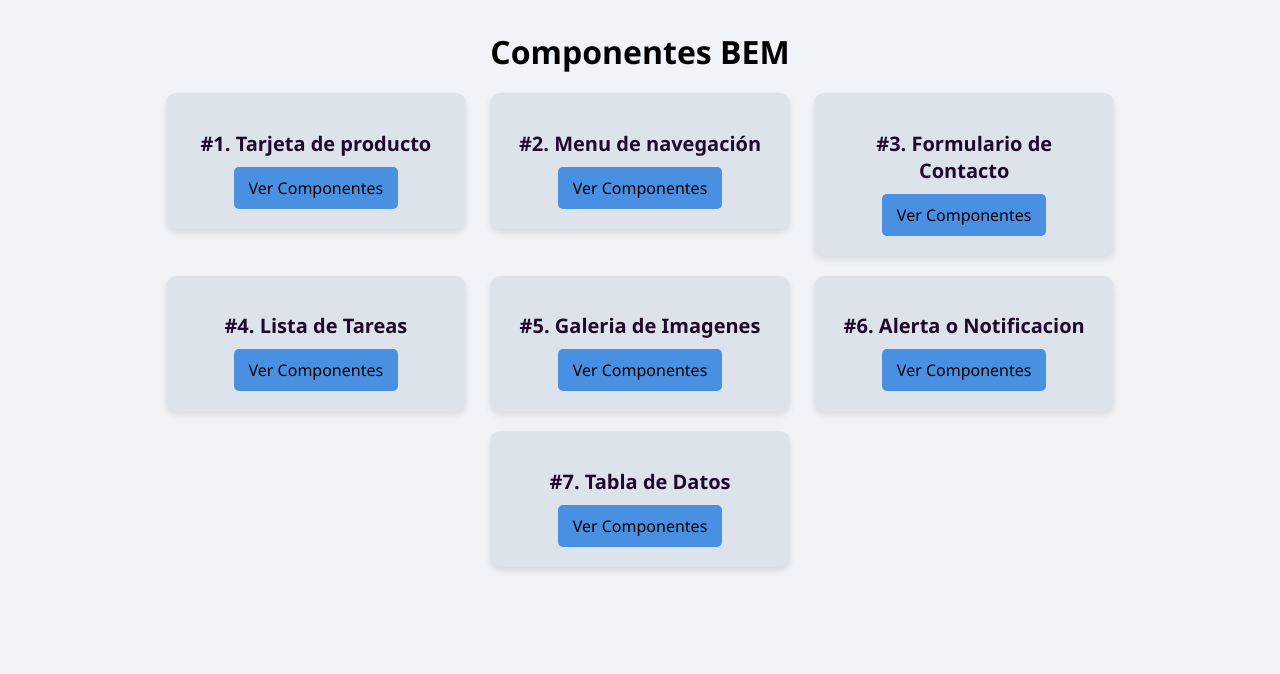
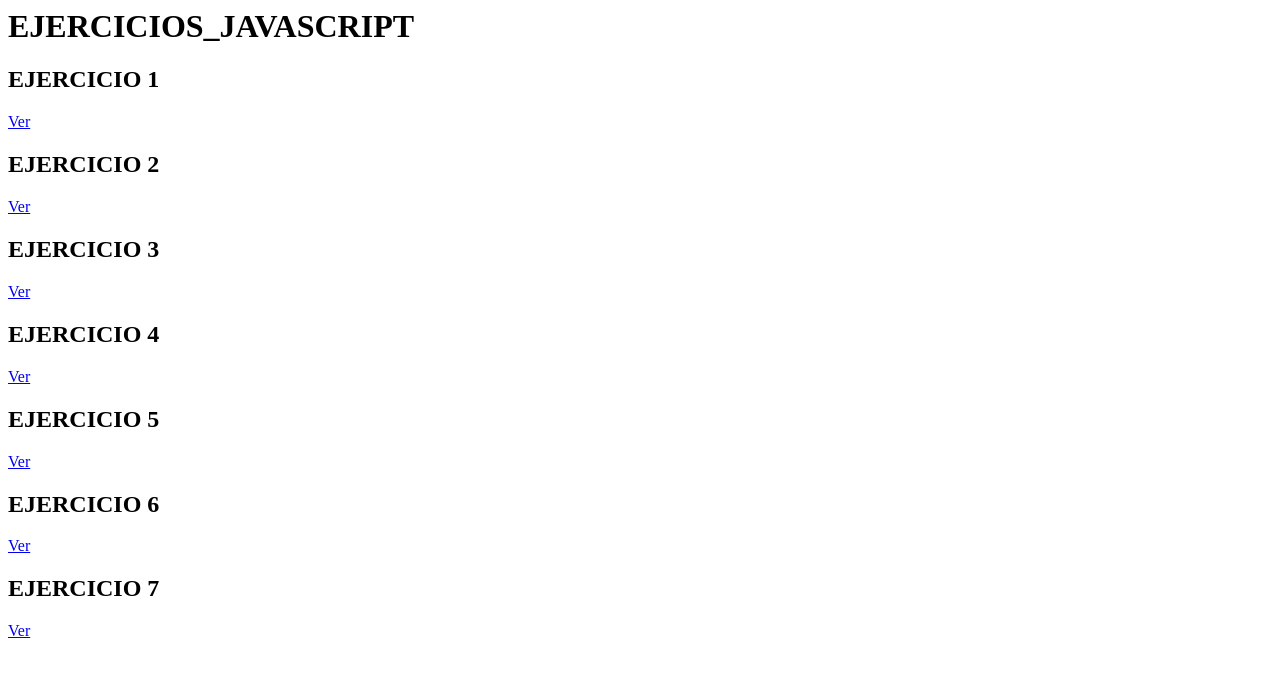
Before and after one commit to karenroa2520/ACTIVIDAD_TRANSFERENCIA, a plain HTML site: page index.html in a window 1280 px wide. Drawn offline with Linux system fonts and the light colour scheme.

Commit message:
se agegan los ultimos ejercicios de la actividad y se agregan la pagina inicial donde nos dirigimos a cada ejercicio

```diff
--- a/estilos.css
+++ /dev/null
@@ -1,106 +0,0 @@
-/* ====================== */
-/* VARIABLES GLOBALES EN :root */
-/* ====================== */
-:root {
-    /* Color de fondo para el contenedor general */
-    --main-bg-contenedorPrincipal: #F0F4F8; /* azul grisáceo claro */
-
-    /* Color de fondo para los componentes individuales */
-    --main-bg-componentes: #DCE3EA; /* gris azulado suave */
-
-    /* Color de fondo para los botones principales */
-    --main-bg-botones: #4A90E2; /* azul brillante */
-
-    /* Color de fondo cuando el botón está en estado hover (clickeable) */
-    --main-bg-botonClickeable: #2C5FA5; /* azul oscuro */
-}
-
-
-/* ====================== */
-/* ESTILOS GENERALES DEL BODY */
-/* ====================== */
-body {
-    margin: 0; /* Elimina los márgenes por defecto del navegador */
-    font-family: 'Segoe UI', sans-serif; /* Fuente principal utilizada en el sitio */
-    background-color: var(--main-bg-contenedorPrincipal); /* Usa la variable definida para el fondo */
-    padding: 30px; /* Espaciado interior alrededor del contenido */
-    text-align: center; /* Centra horizontalmente el texto */
-}
-
-/* ====================== */
-/* ENCABEZADO PRINCIPAL (BEM: header-main__title) */
-/* ====================== */
-.header-main__title {
-    font-size: 32px; /* Tamaño de fuente grande para el título */
-    color: black; /* Color del texto */
-    margin-bottom: 10px; /* Espaciado debajo del título */
-}
-
-/* ====================== */
-/* CONTENEDOR DE COMPONENTES (BEM: Componentes) */
-/* ====================== */
-.Componentes {
-    text-align: center; /* Centra horizontalmente los bloques dentro del contenedor */
-}
-
-/* ====================== */
-/* BLOQUE INDIVIDUAL DE COMPONENTE (BEM: Componentes__bloque) */
-/* ====================== */
-.Componentes__bloque {
-    display: inline-block; /* Permite mostrar varios bloques en línea */
-    vertical-align: top; /* Alinea los bloques desde la parte superior */
-    background-color: var(--main-bg-componentes); /* Usa la variable para el color de fondo */
-    border-radius: 10px; /* Bordes redondeados */
-    box-shadow: 0 4px 6px rgba(0,0,0,0.1); /* Sombra sutil para resaltar el bloque */
-    width: 300px; /* Ancho fijo del bloque */
-    margin: 10px; /* Espaciado externo entre bloques */
-    padding: 20px; /* Espaciado interno del contenido */
-    box-sizing: border-box; /* Incluye borde y padding dentro del ancho total */
-    text-align: center; /* Centra el contenido dentro del bloque */
-    transition: transform 0.3s ease; /* Transición suave al aplicar transformaciones */
-}
-
-/* ====================== */
-/* EFECTO HOVER EN BLOQUE */
-/* ====================== */
-.Componentes__bloque:hover {
-    transform: scale(1.05); /* Aumenta ligeramente el tamaño del bloque al pasar el cursor */
-}
-
-/* ====================== */
-/* TÍTULO DENTRO DEL BLOQUE (BEM: Componentes__title) */
-/* ====================== */
-.Componentes__title {
-    font-size: 20px; /* Tamaño medio del texto */
-    color: #21092b; /* Color oscuro para mayor contraste */
-    margin-bottom: 10px; /* Espaciado debajo del título */
-}
-
-/* ====================== */
-/* BOTÓN ENLACE (BEM: Componentes__bloque a) */
-/* ====================== */
-.Componentes__bloque a {
-    display: inline-block; /* Se comporta como un bloque en línea */
-    padding: 10px 15px; /* Espaciado interno del botón */
-    background-color: var(--main-bg-botones); /* Color de fondo definido en variables */
-    color: black; /* Color del texto del botón */
-    text-decoration: none; /* Elimina el subrayado del enlace */
-    border-radius: 5px; /* Bordes suavemente redondeados */
-    transition: background-color 0.3s ease; /* Transición suave al cambiar color de fondo */
-}
-
-/* ====================== */
-/* EFECTO HOVER EN BOTÓN */
-/* ====================== */
-.Componentes__bloque a:hover {
-    background-color: var(--main-bg-botonClickeable); /* Cambia a un color más oscuro al pasar el cursor */
-}
-
-/* ====================== */
-/* RESPONSIVIDAD PARA DISPOSITIVOS PEQUEÑOS */
-/* ====================== */
-@media (max-width: 1024px) {
-    .Componentes__bloque {
-        width: 90%; /* En pantallas más pequeñas, el bloque ocupa casi todo el ancho disponible */
-    }
-}
--- a/index.html
+++ b/index.html
@@ -2,66 +2,48 @@
 <head>
     <meta charset="UTF-8">
     <meta name="viewport" content="width=device-width, initial-scale=1.0">
-    <link rel="stylesheet" href="estilos.css">
-    <title>Componentes BEM</title>
+    <title>EJERCICIO PRACTICADOS</title>
 </head>
 <body>
-    <!-- header principal -->
+
 <header class="header-main">
-    <!-- titulo principal del proiyecto -->
-    <h1 class="header-main__title">Componentes BEM</h1>
+    <h1 class="header-main__title">EJERCICIOS_JAVASCRIPT</h1>
 </header>
 
-<!-- seccion principal del proyecto lista de componentes-->
-    <section class="Componentes">
-        <!-- cada div.componente_bloque representa un componente individual -->
-         <!-- tarjeta de producto -->
-        <div class="Componentes__bloque">
-            <h2 class="Componentes__title">#1. Tarjeta de producto</h2>
-            <!-- link donde lo direcciona a otra a pagina en blanco -->
-            <a href="tarjeta_producto/index.html" target="_blank">Ver Componentes</a>
+    <section class="EJERCICIOS_JAVASCRIPT">
+        <div class="EJERCICIOS_JAVASCRIPT">
+            <h2 class="EJERCICIOS__title">EJERCICIO 1</h2>
+            <a href="EJERCICIO_1/index.html" target="_blank">Ver</a>
         </div>
 
-        <!-- menu de navegacion -->
-        <div class="Componentes__bloque">
-            <h2 class="Componentes__title">#2. Menu de navegación</h2>
-            <!-- link donde lo direcciona a otra a pagina en blanco -->
-            <a href="menu_navegacion/index.html" target="_blank">Ver Componentes</a>
+        <div class="EJERCICIOS_JAVASCRIPT">
+            <h2 class="EJERCICIO">EJERCICIO 2</h2>
+            <a href="EJERCICIO_2/index.html" target="_blank">Ver</a>
         </div>
 
-        <!-- formulario de contacto -->
-        <div class="Componentes__bloque">
-            <h2 class="Componentes__title">#3. Formulario de Contacto</h2>
-            <!-- link donde lo direcciona a otra a pagina en blanco -->
-            <a href="formulario/index.html" target="_blank">Ver Componentes</a>
+        <div class="EJERCICIOS_JAVASCRIPT">
+            <h2 class="EJERCICIO">EJERCICIO 3</h2>
+            <a href="EJERCICIO_3/index.html" target="_blank">Ver</a>
         </div>
 
-        <!-- lista de tareas -->
-        <div class="Componentes__bloque">
-            <h2 class="Componentes__title">#4. Lista de Tareas</h2>
-            <!-- link donde lo direcciona a otra a pagina en blanco -->
-            <a href="lista_tareas/index.html" target="_blank">Ver Componentes</a>
+        <div class="EJERCICIOS_JAVASCRIPT">
+            <h2 class="EJERCICIO">EJERCICIO 4</h2>
+            <a href="EJERCICIO_4/index.html" target="_blank">Ver</a>
         </div>
 
-        <!-- Galeria de imagenes -->
-        <div class="Componentes__bloque">
-            <h2 class="Componentes__title">#5. Galeria de Imagenes</h2>
-            <!-- link donde lo direcciona a otra a pagina en blanco -->
-            <a href="galeria_imagenes/index.html" target="_blank">Ver Componentes</a>
+        <div class="EJERCICIOS_JAVASCRIPT">
+            <h2 class="EJERCICIO">EJERCICIO 5</h2>
+            <a href="EJERCICIO_5/index.html" target="_blank">Ver</a>
         </div>
 
-        <!-- Alerta o notificaciones -->
-        <div class="Componentes__bloque">
-            <h2 class="Componentes__title">#6. Alerta o Notificacion</h2>
-            <!-- link donde lo direcciona a otra a pagina en blanco -->
-            <a href="alerta_notificacion/index.html" target="_blank">Ver Componentes</a>
+        <div class="EJERCICIOS_JAVASCRIPT">
+            <h2 class="EJERCICIO">EJERCICIO 6</h2>
+            <a href="EJERCICIO_6/index.html" target="_blank">Ver</a>
         </div>
 
-        <!-- tabla de datos -->
-        <div class="Componentes__bloque">
-            <h2 class="Componentes__title">#7. Tabla de Datos</h2>
-            <!-- link donde lo direcciona a otra a pagina en blanco -->
-            <a href="tabla_datos/index.html" target="_blank">Ver Componentes</a>
+        <div class="EJERCICIOS_JAVASCRIPT">
+            <h2 class="EJERCICIO">EJERCICIO 7</h2>
+            <a href="EJERCICIO_7/index.html" target="_blank">Ver</a>
         </div>
     </section>
 </body>
```
